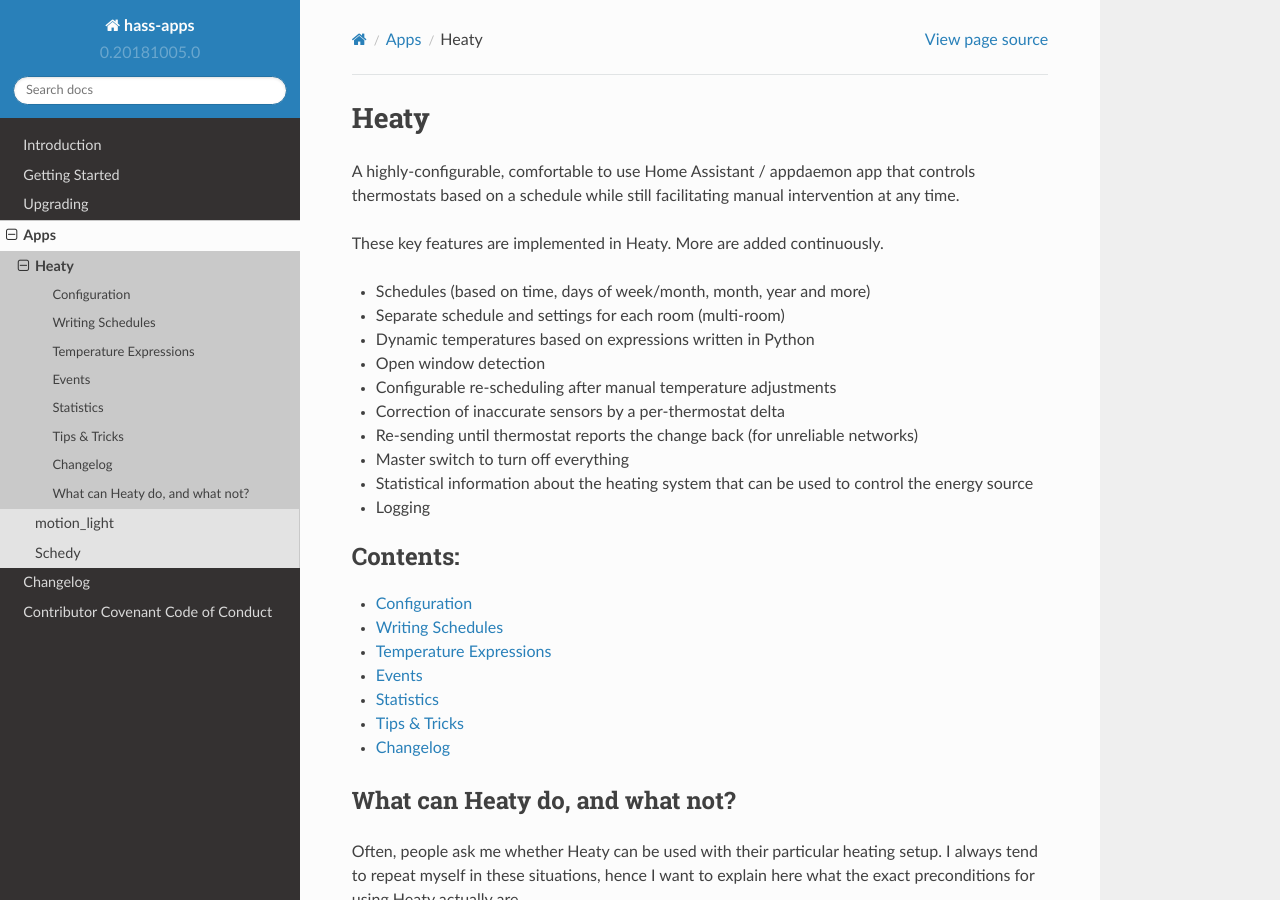
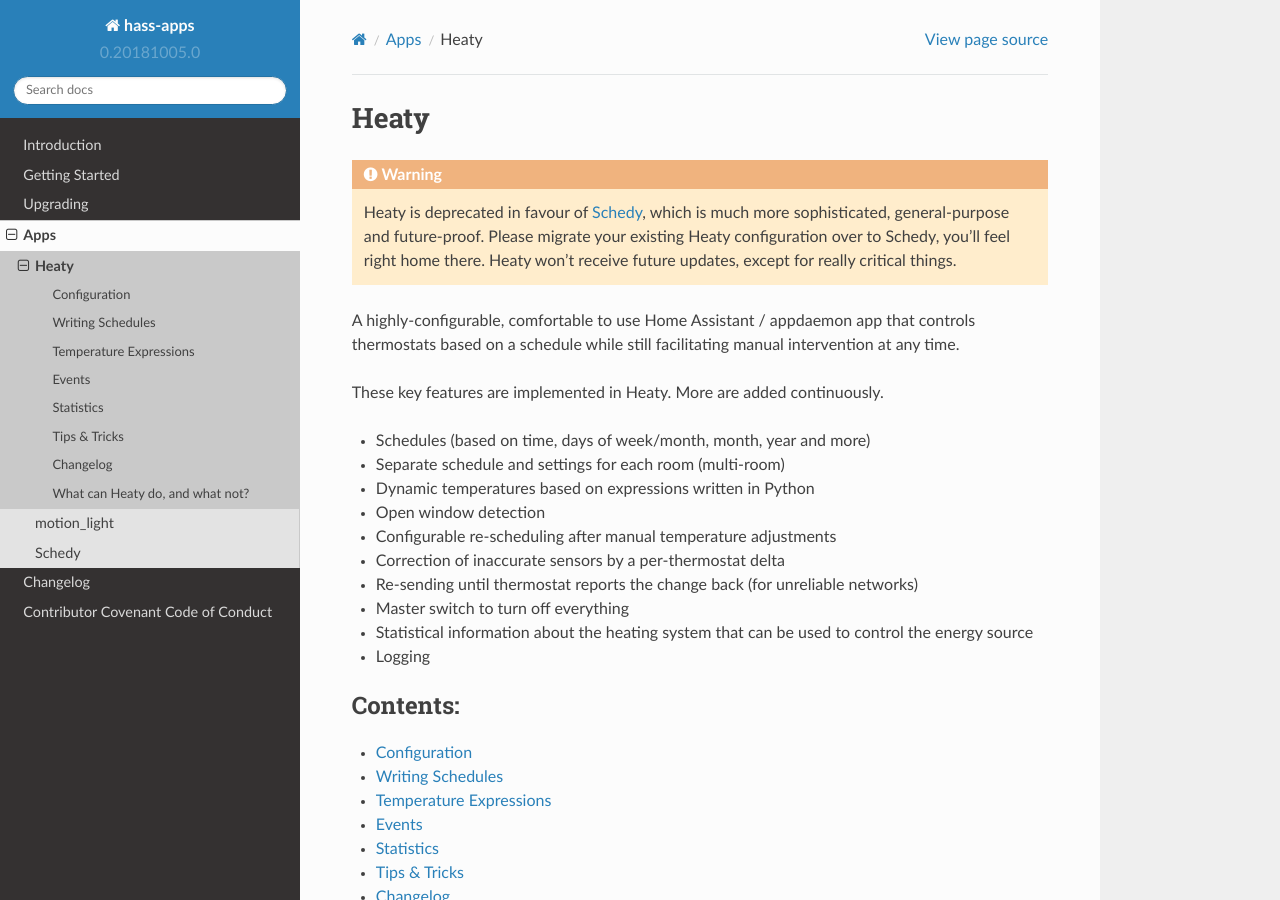
Before and after one commit to bob1de/hass-apps, a Sphinx documentation site: the page built from docs/apps/heaty/index.rst, in a window 1280 px wide and 900 px high. Built offline with Sphinx 7.4.7 and the Read the Docs theme 2.0.0, drawn with Linux system fonts in a browser that asks for light colours.

Commit message:
[heaty] Added deprecation warnings to docs and startup logs

```diff
--- a/docs/apps/heaty/index.rst
+++ b/docs/apps/heaty/index.rst
@@ -1,5 +1,13 @@
 Heaty
 =====
+
+.. warning::
+
+   Heaty is deprecated in favour of :doc:`/apps/schedy/index`, which is
+   much more sophisticated, general-purpose and future-proof. Please
+   migrate your existing Heaty configuration over to Schedy, you'll
+   feel right home there. Heaty won't receive future updates, except
+   for really critical things.
 
 A highly-configurable, comfortable to use Home Assistant / appdaemon app
 that controls thermostats based on a schedule while still facilitating
```
Also changed, not shown: docs/CHANGELOG.md (+3 -0 lines), 1 other file.
